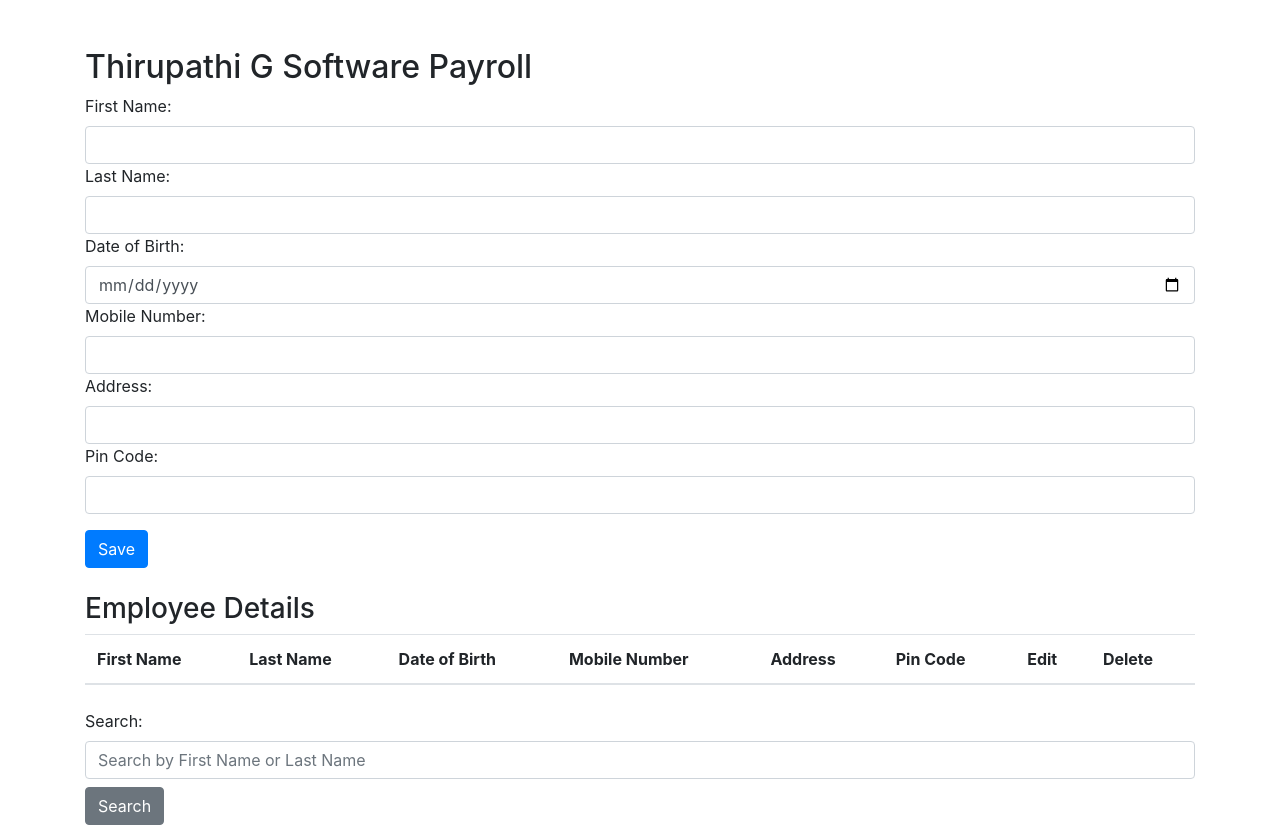
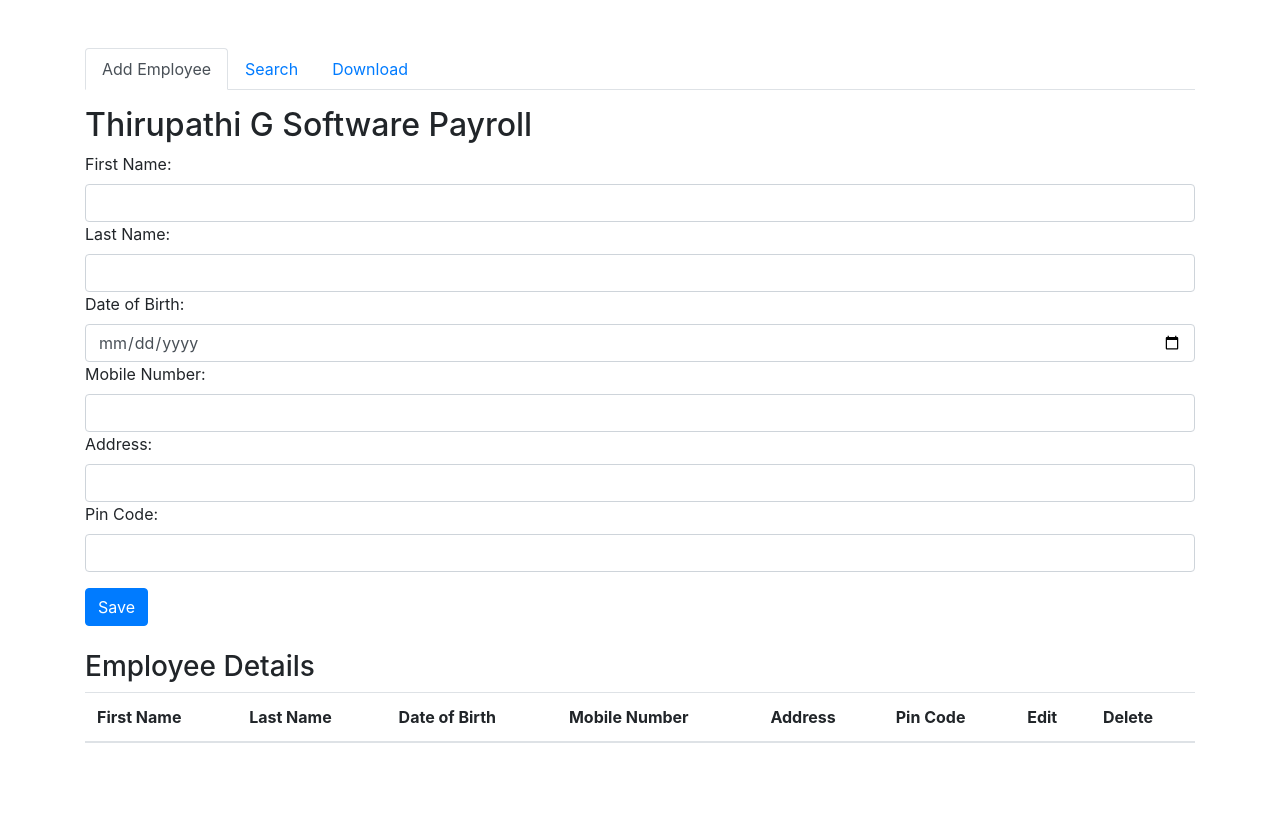
Before and after one commit to thirupathimech/simpleEmployeeForm, a plain HTML site: page index.html in a window 1280 px wide. Shown: the top 828 px of the page. After the commit the page ends 800 px from the top, so only its background shows below. Drawn offline with nearby package versions, Linux system fonts and the light colour scheme.

Commit message:
Update index.html
tab set

```diff
--- a/index.html
+++ b/index.html
@@ -11,10 +11,23 @@
         /* Add custom styles here */
     </style>
 </head>
+<body>
+    <div class="container mt-5">
+        <ul class="nav nav-tabs" id="myTabs">
+            <li class="nav-item">
+                <a class="nav-link active" id="addEmployeeTab" data-toggle="tab" href="#addEmployee">Add Employee</a>
+            </li>
+            <li class="nav-item">
+                <a class="nav-link" id="searchTab" data-toggle="tab" href="#search">Search</a>
+            </li>
+            <li class="nav-item">
+                <a class="nav-link" id="downloadTab" data-toggle="tab" href="#download">Download</a>
+            </li>
+        </ul>
 
-<body>
-
-    <div class="container mt-5">
+        <div class="tab-content mt-3">
+            <!-- Add Employee Tab -->
+            <div class="tab-pane fade show active" id="addEmployee">
                 <h2>Thirupathi G Software Payroll</h2>
                 <form id="payrollForm">
                     <label for="firstName">First Name:</label>
@@ -58,17 +71,19 @@
                         </tbody>
                     </table>
                 </div>
+            </div>
 
-        <div class="mt-4">
+            <!-- Search Tab -->
+            <div class="tab-pane fade" id="search">
                 <label for="searchInput">Search:</label>
                 <input type="text" id="searchInput" class="form-control" placeholder="Search by First Name or Last Name">
                 <button type="button" class="btn btn-secondary mt-2" onclick="searchDetails()">Search</button>
-        </div>
 
                 <div class="mt-4">
                     <h3>Search Results</h3>
                     <table class="table">
                         <thead>
+                            <!-- Table headers for search results -->
                             <tr>
                                 <th>First Name</th>
                                 <th>Last Name</th>
@@ -83,9 +98,14 @@
                         </tbody>
                     </table>
                 </div>
+            </div>
 
+            <!-- Download Tab -->
+            <div class="tab-pane fade" id="download">
                 <div class="mt-4">
                     <button type="button" class="btn btn-success" onclick="downloadExcel()">Download Excel</button>
+                </div>
+            </div>
         </div>
     </div>
 
```
Lines whose indentation alone changed are shown as unchanged.
